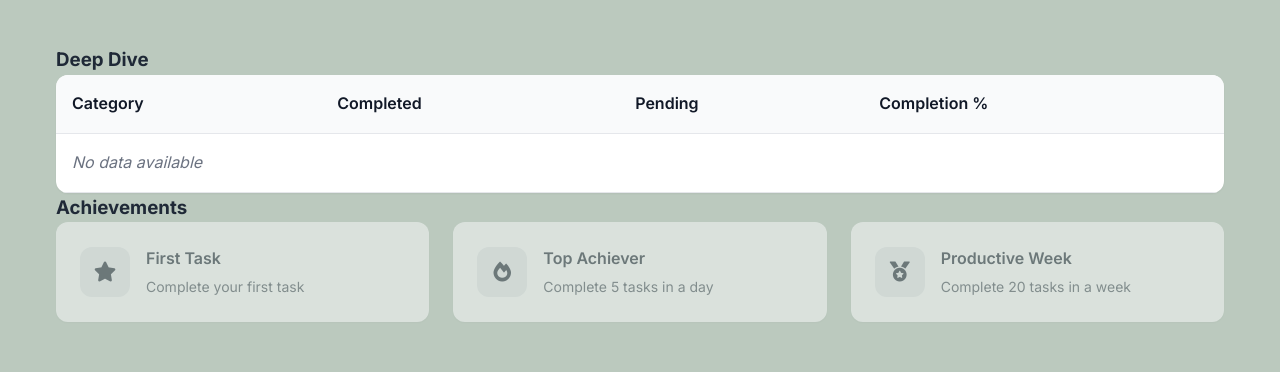
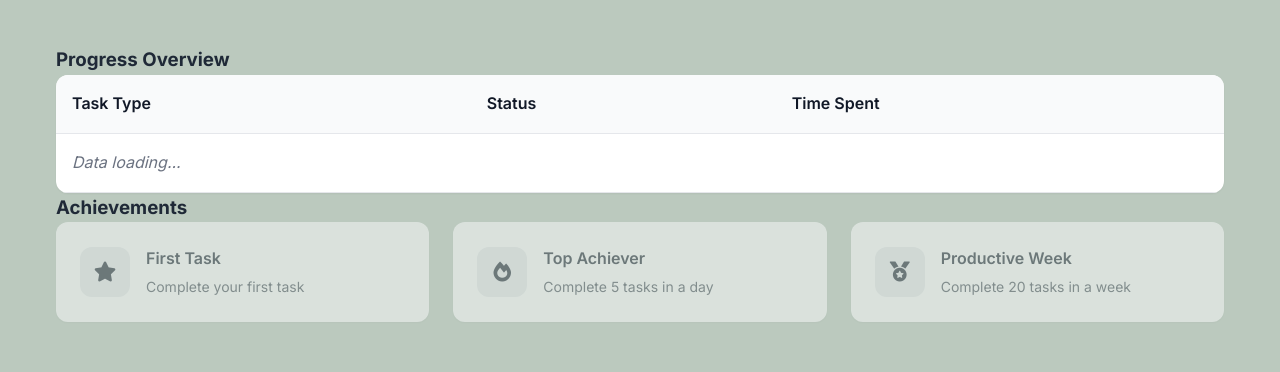
Before and after one commit to AnuuDumjan/Interactive-web-app, a website built with Vite: page statistics.html in a window 1280 px wide. Shown: the part 428-800 px from the top of the page. Built offline with nearby package versions, Linux system fonts and the light colour scheme.

Commit message:
update detail stats section in html

```diff
--- a/statistics.html
+++ b/statistics.html
@@ -95,20 +95,19 @@
             </div>
 
             <div class="detailed-stats">
-                <h3>Deep Dive</h3>
+  <h3>Progress Overview</h3>
   <div class="stats-table-container">
     <table class="stats-table">
       <thead>
         <tr>
-                                <th>Category</th>
-                                <th>Completed</th>
-                                <th>Pending</th>
-                                <th>Completion %</th>
+          <th>Task Type</th>
+          <th>Status</th>
+          <th>Time Spent</th>
         </tr>
       </thead>
       <tbody id="statsTableBody">
         <tr>
-                                <td colspan="5" class="empty-row">No data available</td>
+          <td colspan="3" class="empty-row">Data loading...</td>
         </tr>
       </tbody>
     </table>
```
Lines whose indentation alone changed are shown as unchanged.
